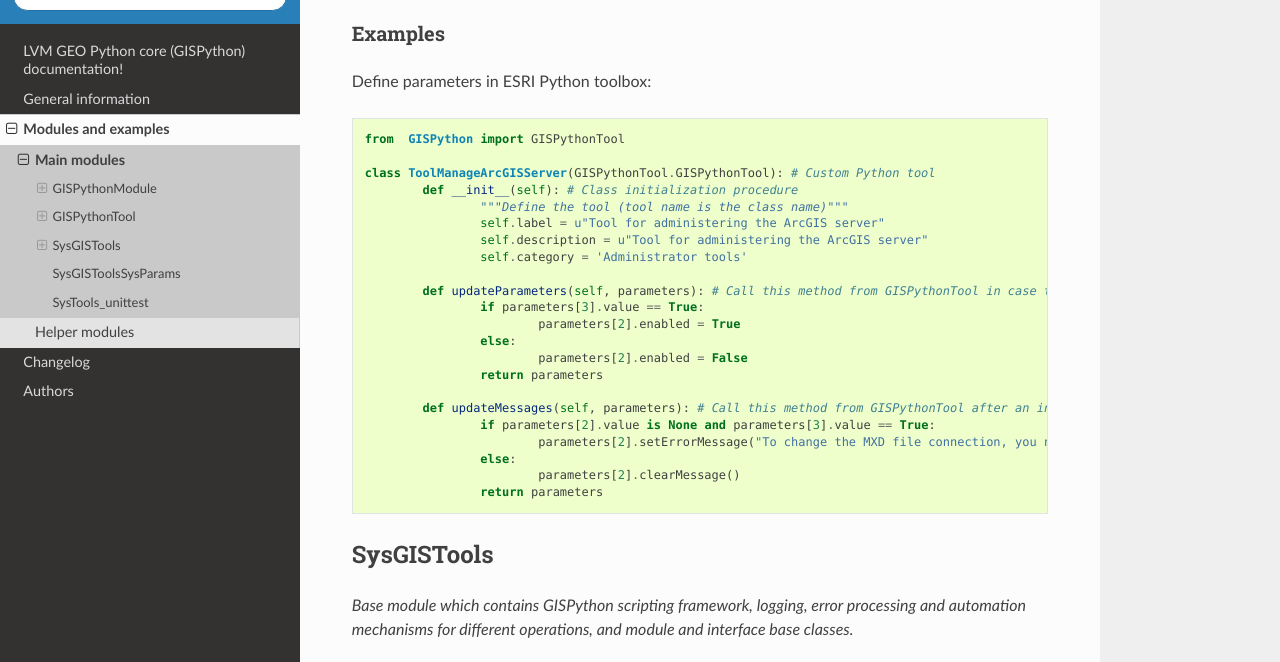
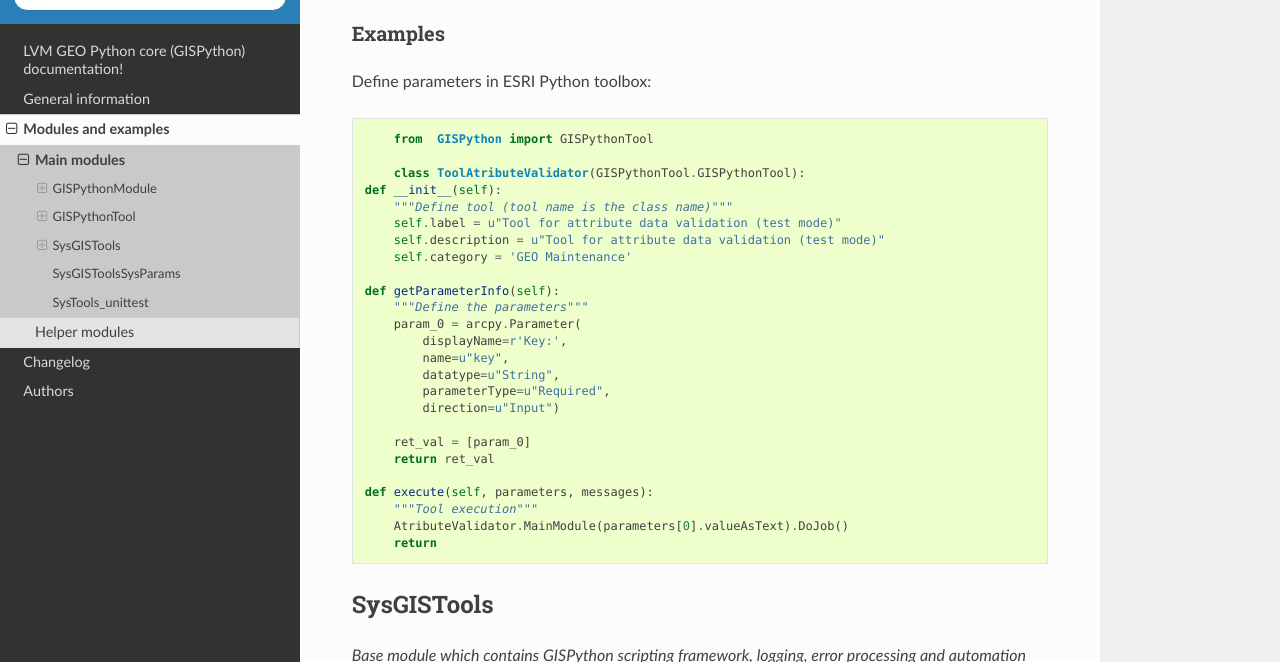
Before and after one commit to lvmgeo/GISPython, a Sphinx documentation site: the page built from docs/main_modules.rst, in a window 1280 px wide and 900 px high, scrolled down 911 px, cut to the strip 94-756 px from the top of the window. Built offline with Sphinx 7.4.7 and the Read the Docs theme 2.0.0, drawn with Linux system fonts in a browser that asks for light colours.

Commit message:
Modified GISPythonTool description

```diff
--- a/docs/main_modules.rst
+++ b/docs/main_modules.rst
@@ -41,27 +41,29 @@ Define parameters in ESRI Python toolbox::
 
 	from  GISPython import GISPythonTool
 
-	class ToolManageArcGISServer(GISPythonTool.GISPythonTool): # Custom Python tool
-		def __init__(self): # Class initialization procedure
-			"""Define the tool (tool name is the class name)"""
-			self.label = u"Tool for administering the ArcGIS server"
-			self.description = u"Tool for administering the ArcGIS server"
-			self.category = 'Administrator tools'
+	class ToolAtributeValidator(GISPythonTool.GISPythonTool):
+    def __init__(self):
+        """Define tool (tool name is the class name)"""
+        self.label = u"Tool for attribute data validation (test mode)"
+        self.description = u"Tool for attribute data validation (test mode)"
+        self.category = 'GEO Maintenance'
 
-		def updateParameters(self, parameters): # Call this method from GISPythonTool in case the parameters are changed, and set up the parameters
-			if parameters[3].value == True:
-				parameters[2].enabled = True
-			else:
-				parameters[2].enabled = False
-			return parameters
+    def getParameterInfo(self):
+        """Define the parameters"""
+        param_0 = arcpy.Parameter(
+            displayName=r'Key:',
+            name=u"key",
+            datatype=u"String",
+            parameterType=u"Required",
+            direction=u"Input")
 
-		def updateMessages(self, parameters): # Call this method from GISPythonTool after an inner validation. Method carries out an additional validations
-			if parameters[2].value is None and parameters[3].value == True:
-				parameters[2].setErrorMessage("To change the MXD file connection, you need to indicate connection path, ")
-			else:
-				parameters[2].clearMessage()
-			return parameters
+        ret_val = [param_0]
+        return ret_val
 
+    def execute(self, parameters, messages):
+        """Tool execution"""
+        AtributeValidator.MainModule(parameters[0].valueAsText).DoJob()
+        return
 
 SysGISTools
 -----------
```
